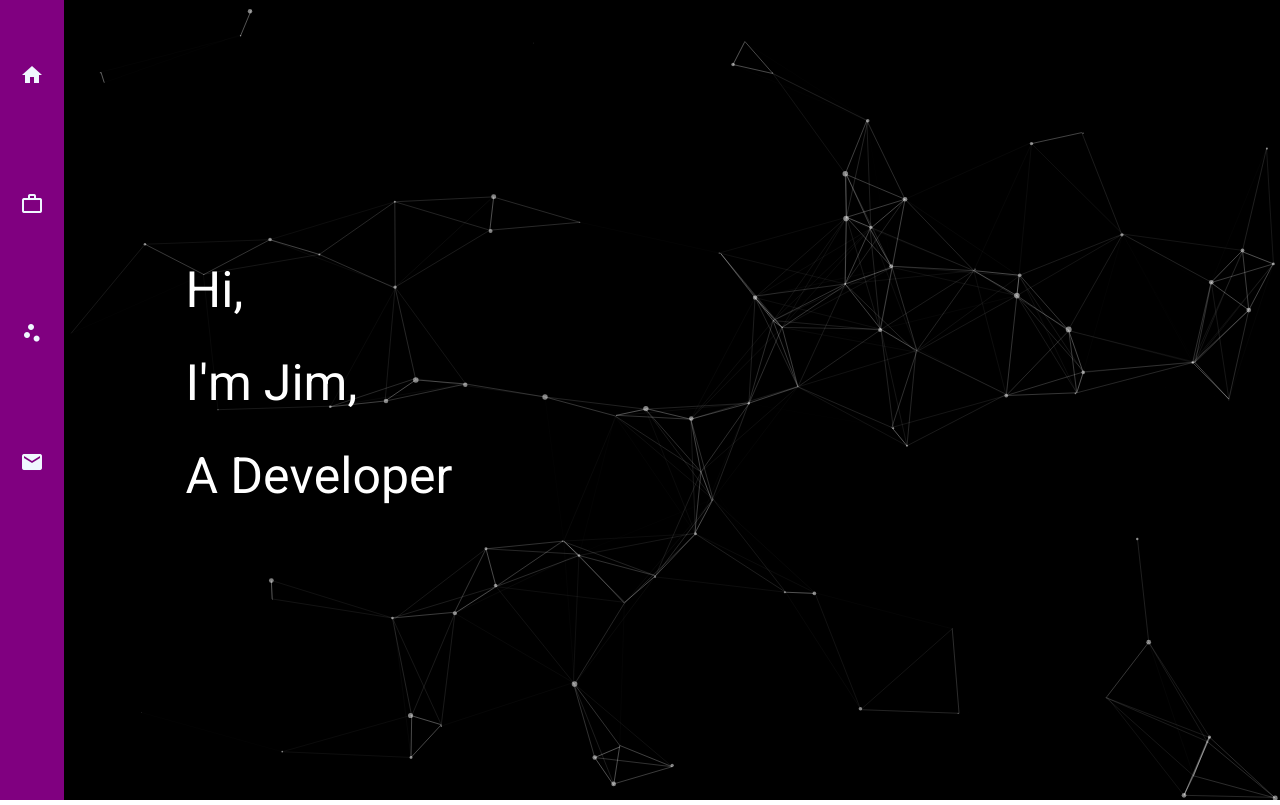
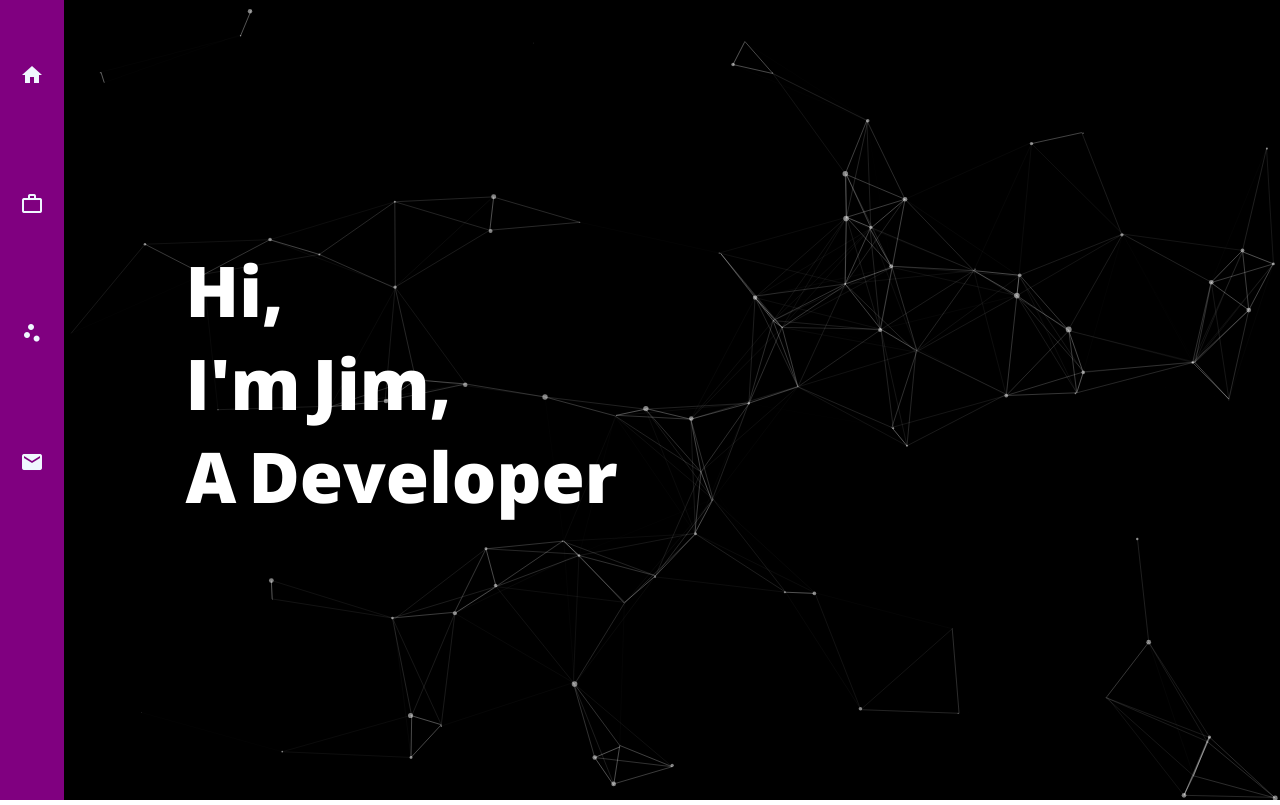
Before and after one commit to JimLeeWeiMin/jimleeweimin.github.io, an Angular app: page /pages/Home in a window 1280 px wide. Built offline with nearby package versions, Linux system fonts and the light colour scheme.

Commit message:
AddedOpenSanFontAndApplyToWelcomeMessage

```diff
--- a/src/app/pages/homepage/homepage.component.css
+++ b/src/app/pages/homepage/homepage.component.css
@@ -18,18 +18,20 @@
     /* Debugging */
     /* background-color: beige; */
 
-    /* Set the font size */
-    font-size: 50px;
-    color: white;
+
 }
 
 .WelcomeMessage span {
     margin-top: 5%;
     margin-bottom: 5%;
 
-
     user-select:none;
     display:inline-block;
+
+    /* Set the font */
+    font-size: 70px;
+    color: white;
+    font-family: 'Open Sans', sans-serif;
 }
 
 .WelcomeMessage span.space {
--- a/src/styles.css
+++ b/src/styles.css
@@ -1,4 +1,6 @@
 /* You can add global styles to this file, and also import other style files */
+
+@import url('https://fonts.googleapis.com/css2?family=Open+Sans:wght@800&display=swap');
 
 html, body { height: 100%; }
 body { margin: 0; font-family: Roboto, "Helvetica Neue", sans-serif; }
```
Also changed, not shown: 5 other files (tests, documents, lock files or other folders).
